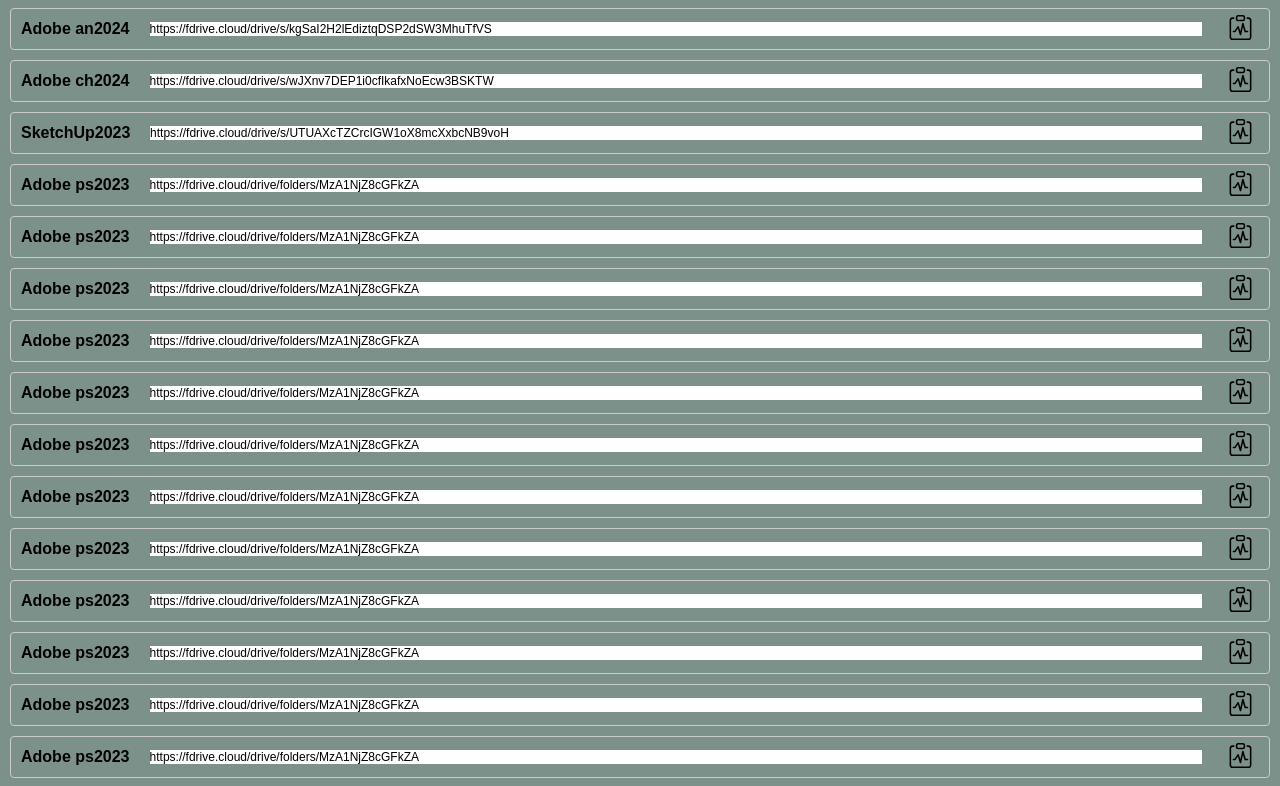
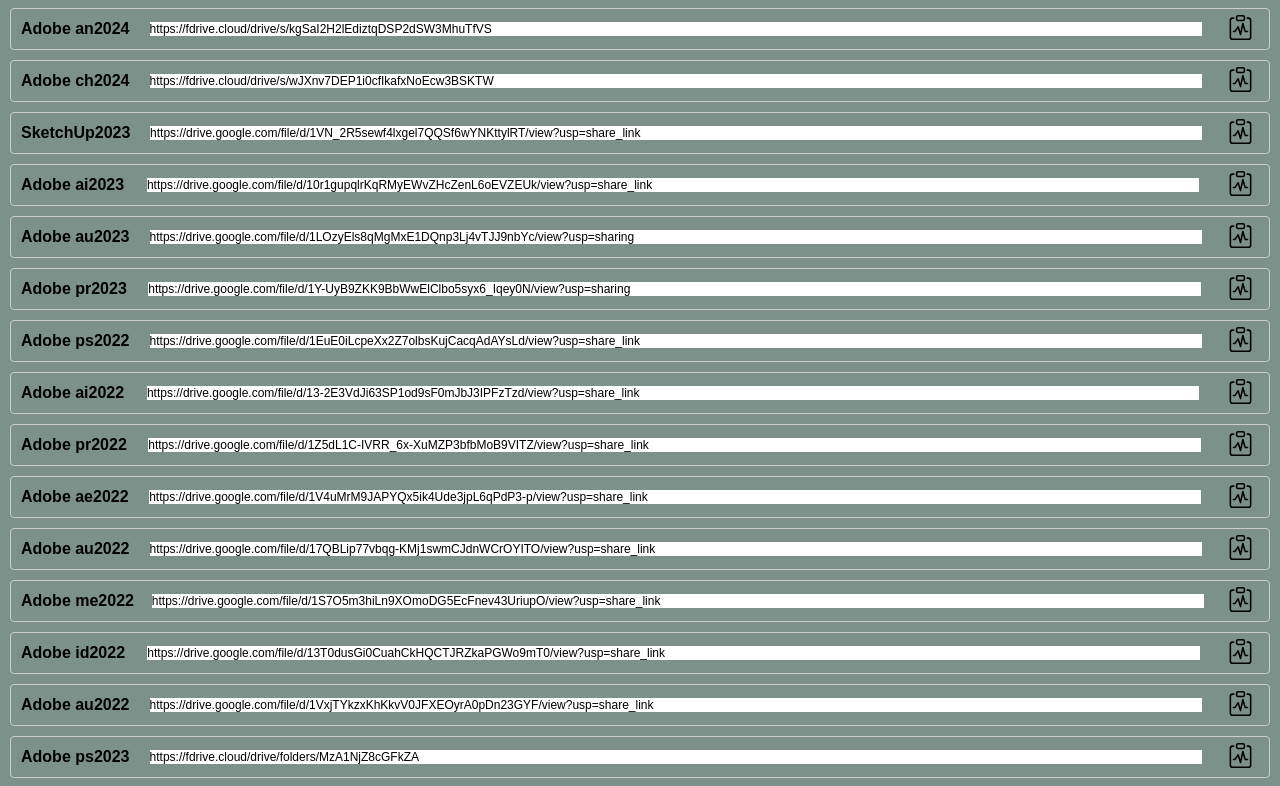
Before and after one commit to Souphathai74/PGcom, a plain HTML site: page index.html in a window 1280 px wide. Shown: the part 488-1274 px from the top of the page. Drawn offline with Linux system fonts and the light colour scheme.

Commit message:
Update index.html

```diff
--- a/index.html
+++ b/index.html
@@ -114,7 +114,7 @@ li {
 
     <div class="copy-container">
         <h4> Word for Mac</h4>
-        <input type="text" value="https://drive.google.com/file/d/1cwWH1QFVBjreAhbZ6pHL5mtGJa7iYHcb/view?usp=share_link" id="copyInput1" class="copy-text">
+        <input type="text" value="#" id="copyInput1" class="copy-text">
         <button onclick="copyText1()" class="copy-btn"><svg xmlns="http://www.w3.org/2000/svg" width="25" height="25"
                 fill="currentColor" class="bi bi-clipboard-pulse" viewBox="0 0 16 16">
                 <path fill-rule="evenodd"
@@ -207,7 +207,7 @@ li {
     </div>
     <div class="copy-container">
         <h4>SketchUp2023</h4>
-        <input type="text" value="https://fdrive.cloud/drive/s/UTUAXcTZCrcIGW1oX8mcXxbcNB9voH" id="copyInput11" class="copy-text">
+        <input type="text" value="https://drive.google.com/file/d/1VN_2R5sewf4lxgel7QQSf6wYNKttylRT/view?usp=share_link" id="copyInput11" class="copy-text">
         <button onclick="copyText11()" class="copy-btn"><svg xmlns="http://www.w3.org/2000/svg" width="25" height="25"
                 fill="currentColor" class="bi bi-clipboard-pulse" viewBox="0 0 16 16">
                 <path fill-rule="evenodd"
@@ -215,8 +215,8 @@ li {
             </svg></button>
     </div>
     <div class="copy-container">
-        <h4>Adobe ps2023</h4>
-        <input type="text" value="https://fdrive.cloud/drive/folders/MzA1NjZ8cGFkZA" id="copyInput12" class="copy-text">
+        <h4>Adobe ai2023</h4>
+        <input type="text" value="https://drive.google.com/file/d/10r1gupqlrKqRMyEWvZHcZenL6oEVZEUk/view?usp=share_link" id="copyInput12" class="copy-text">
         <button onclick="copyText12()" class="copy-btn"><svg xmlns="http://www.w3.org/2000/svg" width="25" height="25"
                 fill="currentColor" class="bi bi-clipboard-pulse" viewBox="0 0 16 16">
                 <path fill-rule="evenodd"
@@ -224,8 +224,8 @@ li {
             </svg></button>
     </div>
     <div class="copy-container">
-        <h4>Adobe ps2023</h4>
-        <input type="text" value="https://fdrive.cloud/drive/folders/MzA1NjZ8cGFkZA" id="copyInput13" class="copy-text">
+        <h4>Adobe au2023</h4>
+        <input type="text" value="https://drive.google.com/file/d/1LOzyEls8qMgMxE1DQnp3Lj4vTJJ9nbYc/view?usp=sharing" id="copyInput13" class="copy-text">
         <button onclick="copyText13()" class="copy-btn"><svg xmlns="http://www.w3.org/2000/svg" width="25" height="25"
                 fill="currentColor" class="bi bi-clipboard-pulse" viewBox="0 0 16 16">
                 <path fill-rule="evenodd"
@@ -233,8 +233,8 @@ li {
             </svg></button>
     </div>
     <div class="copy-container">
-        <h4>Adobe ps2023</h4>
-        <input type="text" value="https://fdrive.cloud/drive/folders/MzA1NjZ8cGFkZA" id="copyInput14" class="copy-text">
+        <h4>Adobe pr2023</h4>
+        <input type="text" value="https://drive.google.com/file/d/1Y-UyB9ZKK9BbWwElClbo5syx6_Iqey0N/view?usp=sharing" id="copyInput14" class="copy-text">
         <button onclick="copyText14()" class="copy-btn"><svg xmlns="http://www.w3.org/2000/svg" width="25" height="25"
                 fill="currentColor" class="bi bi-clipboard-pulse" viewBox="0 0 16 16">
                 <path fill-rule="evenodd"
@@ -242,8 +242,8 @@ li {
             </svg></button>
     </div>
     <div class="copy-container">
-        <h4>Adobe ps2023</h4>
-        <input type="text" value="https://fdrive.cloud/drive/folders/MzA1NjZ8cGFkZA" id="copyInput15" class="copy-text">
+        <h4>Adobe ps2022</h4>
+        <input type="text" value="https://drive.google.com/file/d/1EuE0iLcpeXx2Z7olbsKujCacqAdAYsLd/view?usp=share_link" id="copyInput15" class="copy-text">
         <button onclick="copyText15()" class="copy-btn"><svg xmlns="http://www.w3.org/2000/svg" width="25" height="25"
                 fill="currentColor" class="bi bi-clipboard-pulse" viewBox="0 0 16 16">
                 <path fill-rule="evenodd"
@@ -251,8 +251,8 @@ li {
             </svg></button>
     </div>
     <div class="copy-container">
-        <h4>Adobe ps2023</h4>
-        <input type="text" value="https://fdrive.cloud/drive/folders/MzA1NjZ8cGFkZA" id="copyInput16" class="copy-text">
+        <h4>Adobe ai2022</h4>
+        <input type="text" value="https://drive.google.com/file/d/13-2E3VdJi63SP1od9sF0mJbJ3IPFzTzd/view?usp=share_link" id="copyInput16" class="copy-text">
         <button onclick="copyText16()" class="copy-btn"><svg xmlns="http://www.w3.org/2000/svg" width="25" height="25"
                 fill="currentColor" class="bi bi-clipboard-pulse" viewBox="0 0 16 16">
                 <path fill-rule="evenodd"
@@ -260,8 +260,8 @@ li {
             </svg></button>
     </div>
     <div class="copy-container">
-        <h4>Adobe ps2023</h4>
-        <input type="text" value="https://fdrive.cloud/drive/folders/MzA1NjZ8cGFkZA" id="copyInput17" class="copy-text">
+        <h4>Adobe pr2022</h4>
+        <input type="text" value="https://drive.google.com/file/d/1Z5dL1C-IVRR_6x-XuMZP3bfbMoB9VITZ/view?usp=share_link" id="copyInput17" class="copy-text">
         <button onclick="copyText17()" class="copy-btn"><svg xmlns="http://www.w3.org/2000/svg" width="25" height="25"
                 fill="currentColor" class="bi bi-clipboard-pulse" viewBox="0 0 16 16">
                 <path fill-rule="evenodd"
@@ -269,8 +269,8 @@ li {
             </svg></button>
     </div>
     <div class="copy-container">
-        <h4>Adobe ps2023</h4>
-        <input type="text" value="https://fdrive.cloud/drive/folders/MzA1NjZ8cGFkZA" id="copyInput18" class="copy-text">
+        <h4>Adobe ae2022</h4>
+        <input type="text" value="https://drive.google.com/file/d/1V4uMrM9JAPYQx5ik4Ude3jpL6qPdP3-p/view?usp=share_link" id="copyInput18" class="copy-text">
         <button onclick="copyText18()" class="copy-btn"><svg xmlns="http://www.w3.org/2000/svg" width="25" height="25"
                 fill="currentColor" class="bi bi-clipboard-pulse" viewBox="0 0 16 16">
                 <path fill-rule="evenodd"
@@ -278,8 +278,8 @@ li {
             </svg></button>
     </div>
     <div class="copy-container">
-        <h4>Adobe ps2023</h4>
-        <input type="text" value="https://fdrive.cloud/drive/folders/MzA1NjZ8cGFkZA" id="copyInput19" class="copy-text">
+        <h4>Adobe au2022</h4>
+        <input type="text" value="https://drive.google.com/file/d/17QBLip77vbqg-KMj1swmCJdnWCrOYITO/view?usp=share_link" id="copyInput19" class="copy-text">
         <button onclick="copyText19()" class="copy-btn"><svg xmlns="http://www.w3.org/2000/svg" width="25" height="25"
                 fill="currentColor" class="bi bi-clipboard-pulse" viewBox="0 0 16 16">
                 <path fill-rule="evenodd"
@@ -287,8 +287,8 @@ li {
             </svg></button>
     </div>
     <div class="copy-container">
-        <h4>Adobe ps2023</h4>
-        <input type="text" value="https://fdrive.cloud/drive/folders/MzA1NjZ8cGFkZA" id="copyInput20" class="copy-text">
+        <h4>Adobe me2022</h4>
+        <input type="text" value="https://drive.google.com/file/d/1S7O5m3hiLn9XOmoDG5EcFnev43UriupO/view?usp=share_link" id="copyInput20" class="copy-text">
         <button onclick="copyText20()" class="copy-btn"><svg xmlns="http://www.w3.org/2000/svg" width="25" height="25"
                 fill="currentColor" class="bi bi-clipboard-pulse" viewBox="0 0 16 16">
                 <path fill-rule="evenodd"
@@ -296,8 +296,8 @@ li {
             </svg></button>
     </div>
     <div class="copy-container">
-        <h4>Adobe ps2023</h4>
-        <input type="text" value="https://fdrive.cloud/drive/folders/MzA1NjZ8cGFkZA" id="copyInput21" class="copy-text">
+        <h4>Adobe id2022</h4>
+        <input type="text" value="https://drive.google.com/file/d/13T0dusGi0CuahCkHQCTJRZkaPGWo9mT0/view?usp=share_link" id="copyInput21" class="copy-text">
         <button onclick="copyText21()" class="copy-btn"><svg xmlns="http://www.w3.org/2000/svg" width="25" height="25"
                 fill="currentColor" class="bi bi-clipboard-pulse" viewBox="0 0 16 16">
                 <path fill-rule="evenodd"
@@ -305,8 +305,8 @@ li {
             </svg></button>
     </div>
     <div class="copy-container">
-        <h4>Adobe ps2023</h4>
-        <input type="text" value="https://fdrive.cloud/drive/folders/MzA1NjZ8cGFkZA" id="copyInput22" class="copy-text">
+        <h4>Adobe au2022</h4>
+        <input type="text" value="https://drive.google.com/file/d/1VxjTYkzxKhKkvV0JFXEOyrA0pDn23GYF/view?usp=share_link" id="copyInput22" class="copy-text">
         <button onclick="copyText22()" class="copy-btn"><svg xmlns="http://www.w3.org/2000/svg" width="25" height="25"
                 fill="currentColor" class="bi bi-clipboard-pulse" viewBox="0 0 16 16">
                 <path fill-rule="evenodd"
@@ -710,8 +710,8 @@ li {
             </svg></button>
     </div>
     <div class="copy-container">
-        <h4>Adobe ps2023</h4>
-        <input type="text" value="https://fdrive.cloud/drive/folders/MzA1NjZ8cGFkZA" id="copyInput68" class="copy-text">
+        <h4>SketchUP2023</h4>
+        <input type="text" value="https://drive.google.com/file/d/148sHQ70htjFl_5rPp9huIndTMOGFHKjt/view?usp=sharing" id="copyInput68" class="copy-text">
         <button onclick="copyText68()" class="copy-btn"><svg xmlns="http://www.w3.org/2000/svg" width="25" height="25"
                 fill="currentColor" class="bi bi-clipboard-pulse" viewBox="0 0 16 16">
                 <path fill-rule="evenodd"
@@ -719,8 +719,8 @@ li {
             </svg></button>
     </div>
     <div class="copy-container">
-        <h4>Adobe ps2023</h4>
-        <input type="text" value="https://fdrive.cloud/drive/folders/MzA1NjZ8cGFkZA" id="copyInput69" class="copy-text">
+        <h4>Autocad 2024 </h4>
+        <input type="text" value="https://drive.google.com/file/d/1c_6JRN0n4Y7A_E-N4u1Jxrjy1v1aYZY8/view?usp=share_link" id="copyInput69" class="copy-text">
         <button onclick="copyText69()" class="copy-btn"><svg xmlns="http://www.w3.org/2000/svg" width="25" height="25"
                 fill="currentColor" class="bi bi-clipboard-pulse" viewBox="0 0 16 16">
                 <path fill-rule="evenodd"
@@ -728,8 +728,8 @@ li {
             </svg></button>
     </div>
     <div class="copy-container">
-        <h4>Adobe ps2023</h4>
-        <input type="text" value="https://fdrive.cloud/drive/folders/MzA1NjZ8cGFkZA" id="copyInput70" class="copy-text">
+        <h4>CorelCAD-2023</h4>
+        <input type="text" value="https://drive.google.com/file/d/1VOif9ZjK59JsUUqGlUpibQjOO5uCZTCc/view?usp=share_link" id="copyInput70" class="copy-text">
         <button onclick="copyText70()" class="copy-btn"><svg xmlns="http://www.w3.org/2000/svg" width="25" height="25"
                 fill="currentColor" class="bi bi-clipboard-pulse" viewBox="0 0 16 16">
                 <path fill-rule="evenodd"
```
